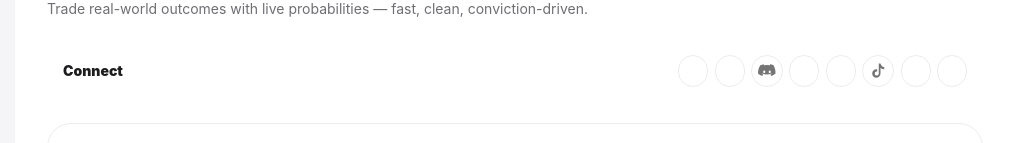
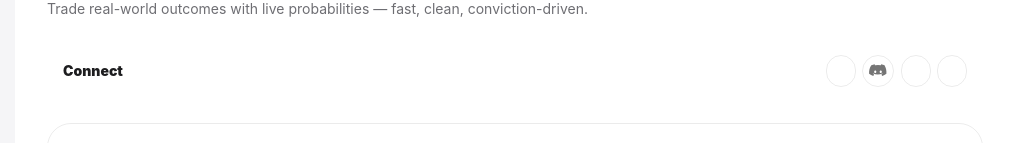
Before and after one commit to Meeeseeksss/ihtimal, a React (Vite) app: page / in a window 1280 px wide. Shown: the part 1252-1395 px from the top of the page, without its empty margins (245-1259 px from the left). Built offline with nearby package versions, Linux system fonts and the light colour scheme; some icons are missing.

Commit message:
footer fix

```diff
--- a/src/layout/Footer.tsx
+++ b/src/layout/Footer.tsx
@@ -10,11 +10,11 @@ import {
   SvgIcon,
 } from "@mui/material";
 import type { SvgIconProps } from "@mui/material";
-import GitHubIcon from "@mui/icons-material/GitHub";
+// import GitHubIcon from "@mui/icons-material/GitHub";
 import TwitterIcon from "@mui/icons-material/Twitter";
-import LinkedInIcon from "@mui/icons-material/LinkedIn";
+// import LinkedInIcon from "@mui/icons-material/LinkedIn";
 import InstagramIcon from "@mui/icons-material/Instagram";
-import RedditIcon from "@mui/icons-material/Reddit";
+// import RedditIcon from "@mui/icons-material/Reddit";
 import TelegramIcon from "@mui/icons-material/Telegram";
 import IhtimalLogo from "../assets/ihtimal-logo.svg";
 import { Link as RouterLink } from "react-router-dom";
@@ -145,13 +145,13 @@ export function Footer() {
       // X: MUI only has Twitter bird icon; use it as X for now.
       { label: "X", href: "#", icon: <TwitterIcon fontSize="small" /> },
 
-      { label: "LinkedIn", href: "#", icon: <LinkedInIcon fontSize="small" /> },
+    //   { label: "LinkedIn", href: "#", icon: <LinkedInIcon fontSize="small" /> },
       { label: "Discord", href: "#", icon: <DiscordBrandIcon fontSize="small" /> },
       { label: "Instagram", href: "#", icon: <InstagramIcon fontSize="small" /> },
-      { label: "Reddit", href: "#", icon: <RedditIcon fontSize="small" /> },
-      { label: "TikTok", href: "#", icon: <TikTokBrandIcon fontSize="small" /> },
+    //   { label: "Reddit", href: "#", icon: <RedditIcon fontSize="small" /> },
+    //   { label: "TikTok", href: "#", icon: <TikTokBrandIcon fontSize="small" /> },
       { label: "Telegram", href: "#", icon: <TelegramIcon fontSize="small" /> },
-      { label: "GitHub", href: "#", icon: <GitHubIcon fontSize="small" /> },
+    //   { label: "GitHub", href: "#", icon: <GitHubIcon fontSize="small" /> },
     ],
     []
   );
```
